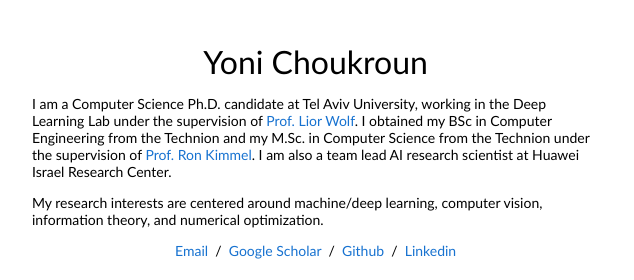
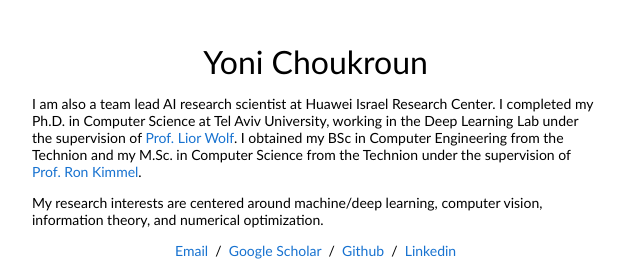
Before and after one commit to yoniLc/yoniLc.github.io, a plain HTML site: page index.html in a window 1280 px wide. Shown: the top 280 px of the page, 228-862 px from the left. Drawn offline with Linux system fonts and the light colour scheme; grey boxes are pictures that could not be loaded.

Commit message:
Update index.html

```diff
--- a/index.html
+++ b/index.html
@@ -20,9 +20,9 @@
               <p style="text-align:center">
                 <name>Yoni Choukroun</name>
               </p>
-              <p>I am a Computer Science Ph.D. candidate at Tel Aviv University, working in the Deep Learning Lab under the supervision of <a href="http://www.cs.tau.ac.il/~wolf/">Prof. Lior Wolf</a>.
+              <p>I am also a team lead AI research scientist at Huawei Israel Research Center.
+		I completed my Ph.D. in Computer Science at Tel Aviv University, working in the Deep Learning Lab under the supervision of <a href="http://www.cs.tau.ac.il/~wolf/">Prof. Lior Wolf</a>.
                 I obtained my BSc in Computer Engineering from the Technion and my M.Sc. in Computer Science from the Technion under the supervision of <a href="https://ron.cswp.cs.technion.ac.il/">Prof. Ron Kimmel</a>.
-                I am also a team lead AI research scientist at Huawei Israel Research Center.
               </p>
               <p>
                 My research interests are centered around machine/deep learning, computer vision, information theory, and numerical optimization.
```
